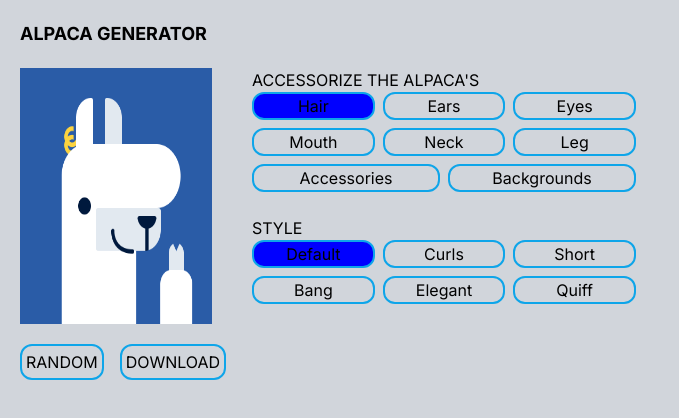
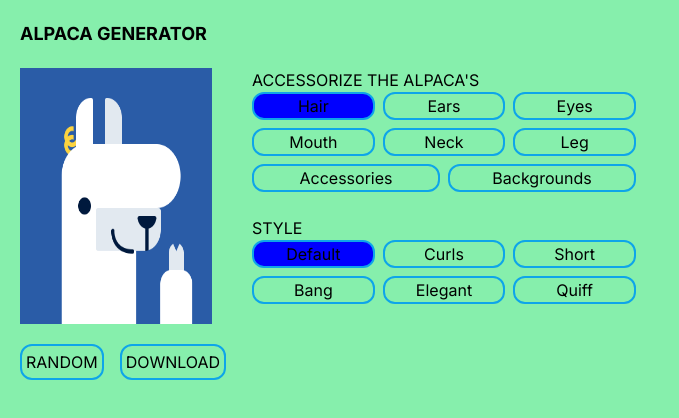
Before and after one commit to den330/Alpaca, a Next.js app: page / in a window 1280 px wide. Shown: the top 418 px of the page, without its empty margins (0-679 px from the left). Built offline with nearby package versions, Linux system fonts and the light colour scheme.

Commit message:
update color

```diff
--- a/app/page.tsx
+++ b/app/page.tsx
@@ -238,7 +238,7 @@ export default function Home() {
   }
 
   return (
-    <div className="bg-gray-300 w-full min-h-screen flex flex-col pt-5 pl-5 gap-5">
+    <div className="bg-green-300 w-full min-h-screen flex flex-col pt-5 pl-5 gap-5">
       <h1 className="text-black font-bold text-lg">ALPACA GENERATOR</h1>
       <div className="flex flex-row gap-10">
         <div className="imageContainer bg-purple-600 w-48 h-64 relative">
```
